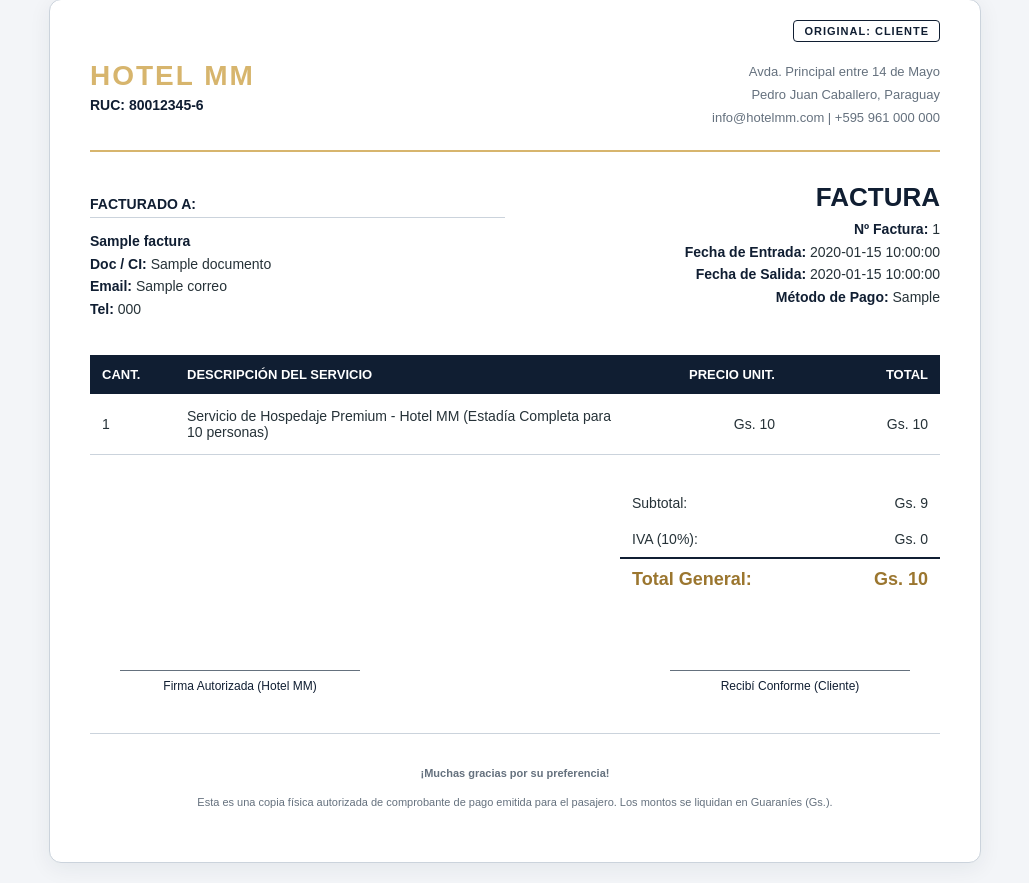
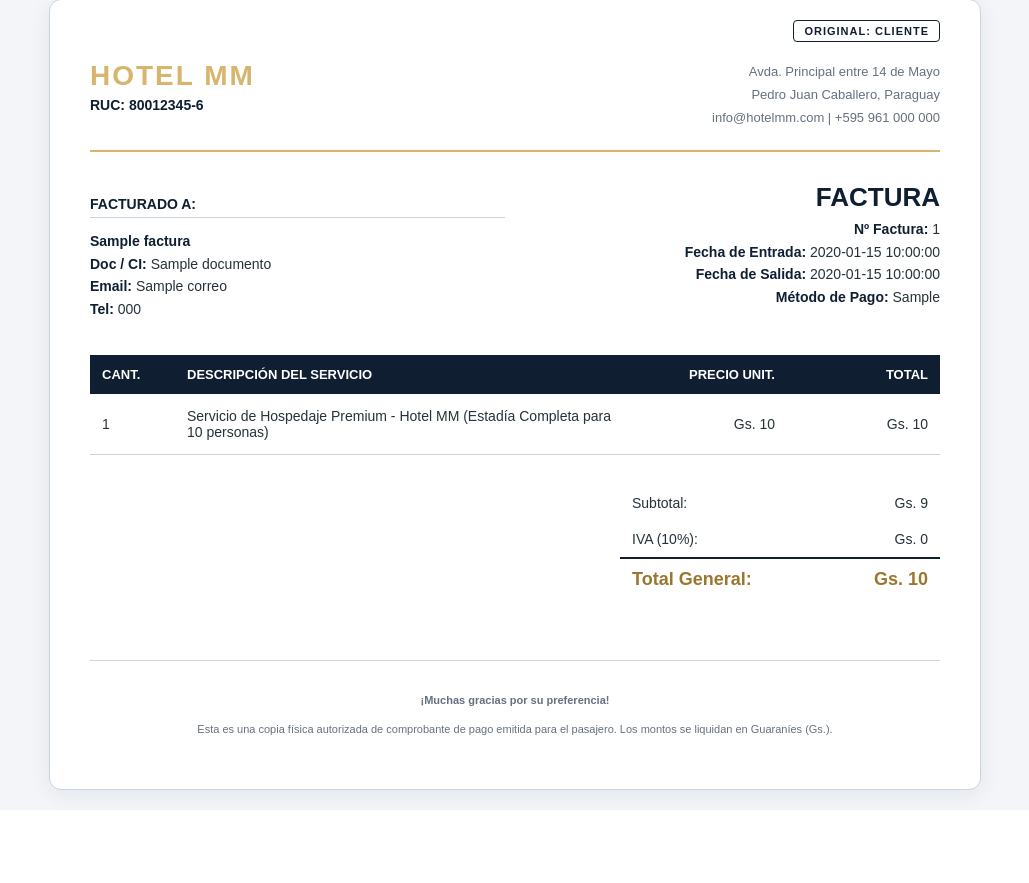
Before and after one commit to Proyectdev20/hotel-mm, a Flask app: page /factura/1 in a window 1280 px wide. Shown: the part 104-987 px from the top of the page, without its empty margins (125-1154 px from the left). After the commit the page ends 914 px from the top, so only its background shows below. Run offline with Flask 3, Linux system fonts and the light colour scheme; a database or web service that is not in the repository returns one stand-in record (values such as "Sample title"); some libraries are stand-ins or nearby versions.

Commit message:
Add files via upload

```diff
--- a/static/factura.css
+++ b/static/factura.css
@@ -154,30 +154,6 @@ h3 {
     font-size: 18px;
     font-weight: bold;
     color: #9b762f;
-}
-
-.signature-container {
-    display: flex;
-    justify-content: space-between;
-    margin-top: 70px;
-    margin-bottom: 40px;
-    padding: 0 30px;
-}
-
-.signature-block {
-    text-align: center;
-    width: 240px;
-}
-
-.signature-line {
-    border-bottom: 1px solid #65717e;
-    margin-bottom: 8px;
-}
-
-.signature-block p {
-    font-size: 12px;
-    color: var(--color-hotel-oscuro);
-    margin: 0;
 }
 
 .footer-notes {
@@ -340,17 +316,6 @@ h3 {
         width: 100%;
     }
 
-    .signature-container {
-        flex-direction: column;
-        gap: 34px;
-        align-items: center;
-        margin-top: 40px;
-        padding: 0;
-    }
-
-    .signature-block {
-        width: min(100%, 240px);
-    }
 }
 
 /* ========================================================
@@ -372,8 +337,8 @@ h3 {
 
     .actions-bar { display: none; }
 
-    .totals-container, .signature-container {
-        page-break-inside: avoid; /* No fragmenta las firmas en hojas distintas */
+    .totals-container {
+        page-break-inside: avoid;
     }
 
     * {
--- a/templates/factura.html
+++ b/templates/factura.html
@@ -99,18 +99,6 @@
             </table>
         </div>
 
-        <!-- Sección de Firmas Obligatorias para Entrega -->
-        <div class="signature-container">
-            <div class="signature-block">
-                <div class="signature-line"></div>
-                <p>Firma Autorizada (Hotel MM)</p>
-            </div>
-            <div class="signature-block">
-                <div class="signature-line"></div>
-                <p>Recibí Conforme (Cliente)</p>
-            </div>
-        </div>
-
         <!-- Pie de página informativo -->
         <div class="footer-notes">
             <p><strong>¡Muchas gracias por su preferencia!</strong></p>
--- a/templates/panel.html
+++ b/templates/panel.html
@@ -47,13 +47,16 @@
                             <th>Entrada</th>
                             <th>Salida</th>
                             <th>Huéspedes</th>
+                            <th>Habitación</th>
+                            <th>Factura</th>
+                            <th>Pago</th>
                             <th>Total</th>
                             <th>Estado</th>
                         </tr>
                     </thead>
                     <tbody id="tablaReservas">
                         <tr>
-                            <td colspan="8" class="sin-datos">Cargando reservas...</td>
+                            <td colspan="11" class="sin-datos">Cargando reservas...</td>
                         </tr>
                     </tbody>
                 </table>
```
Also changed, not shown: static/panel.css (+11 -1 lines), static/panel.js (+22 -8 lines).
